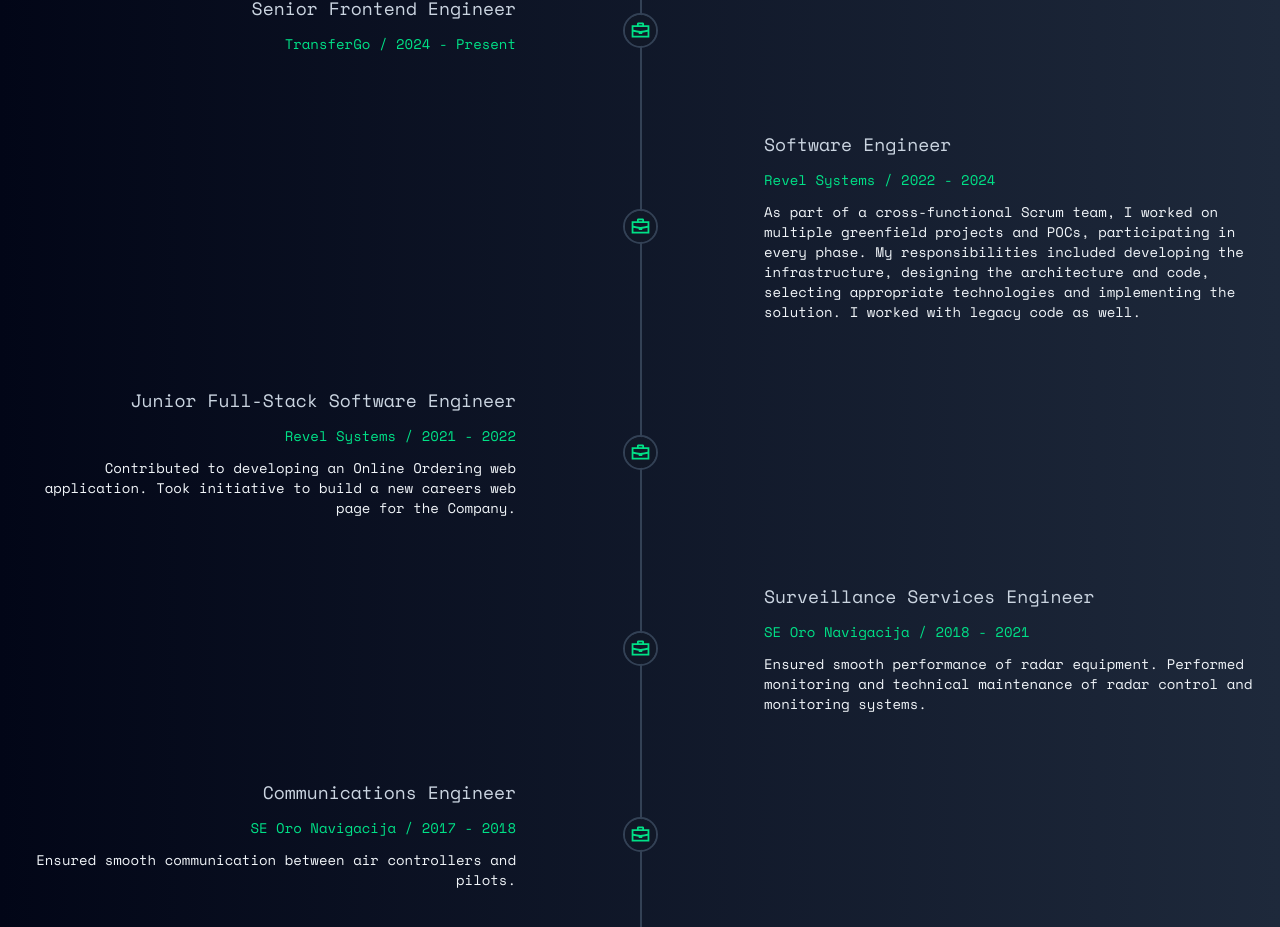
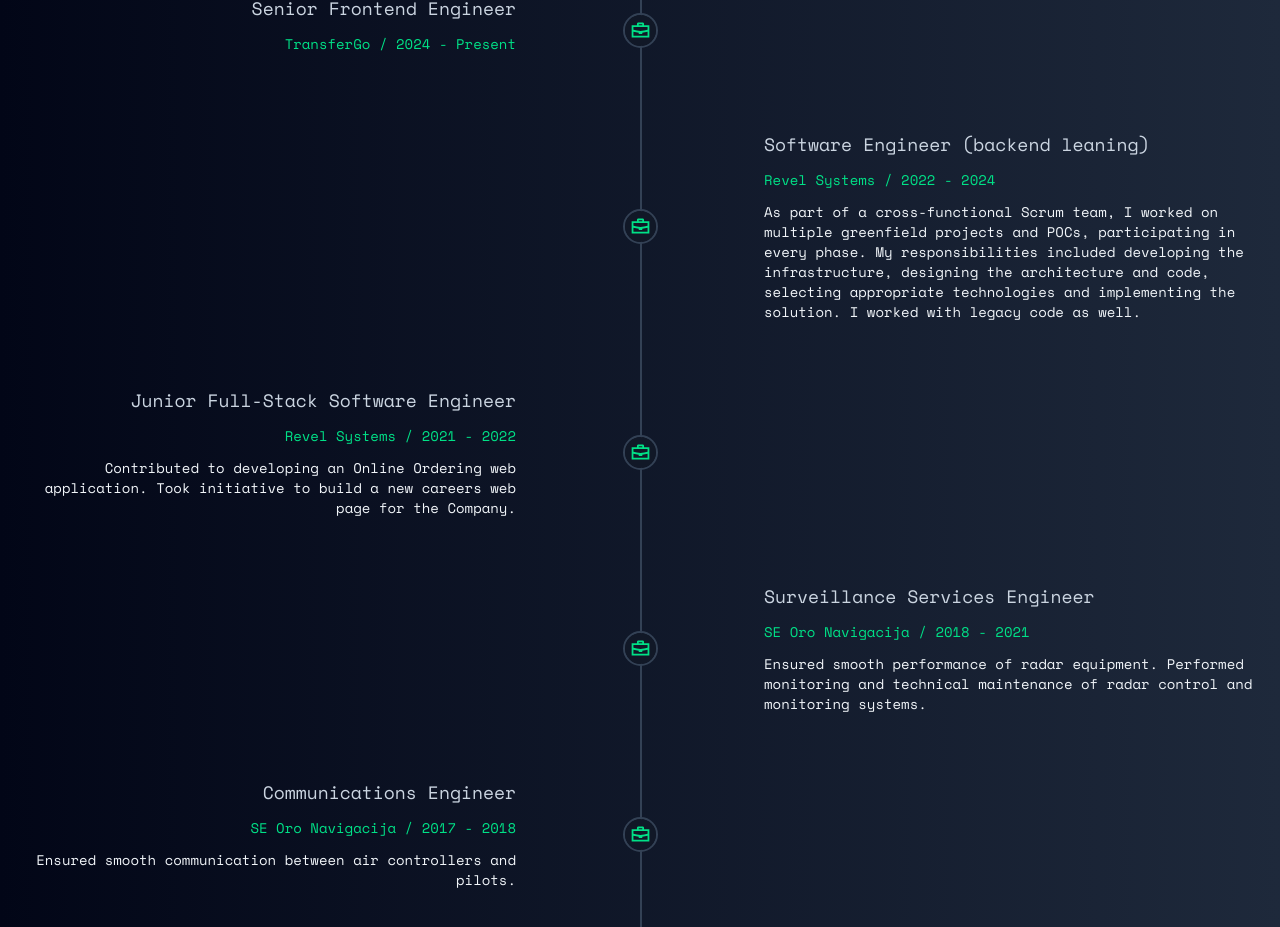
Before and after one commit to maxzkn/portfolio-website, a Next.js app: page / in a window 1280 px wide. Shown: the part 1932-2859 px from the top of the page. Built offline with nearby package versions, Linux system fonts and the light colour scheme.

Commit message:
update experience

```diff
--- a/src/components/Experience/constants.ts
+++ b/src/components/Experience/constants.ts
@@ -16,7 +16,7 @@
     icon: workIcon,
     altText: "work-icon",
     reverseRow: false,
-    title: "Software Engineer",
+    title: "Software Engineer (backend leaning)",
     institution: "Revel Systems",
     dates: "2022 - 2024",
     description:
```
